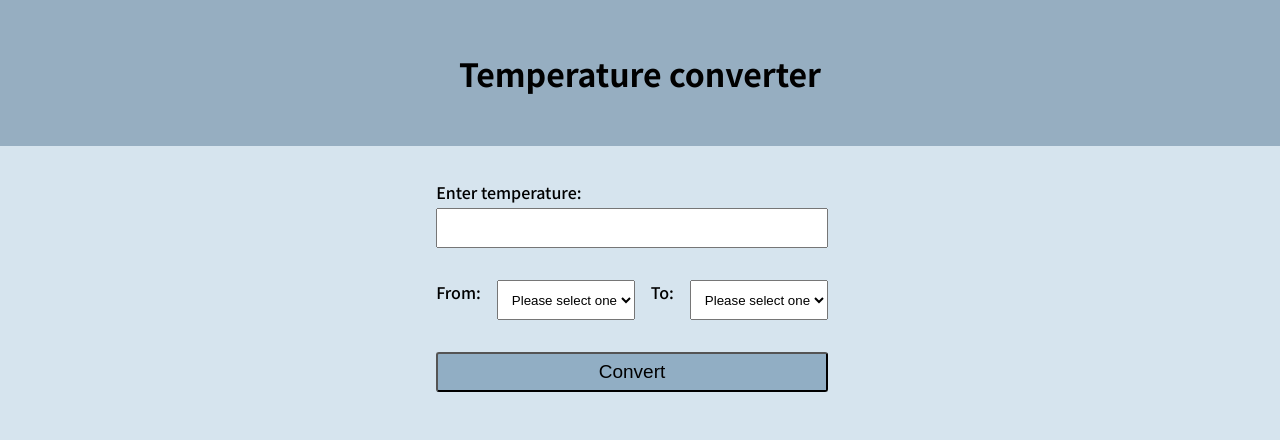
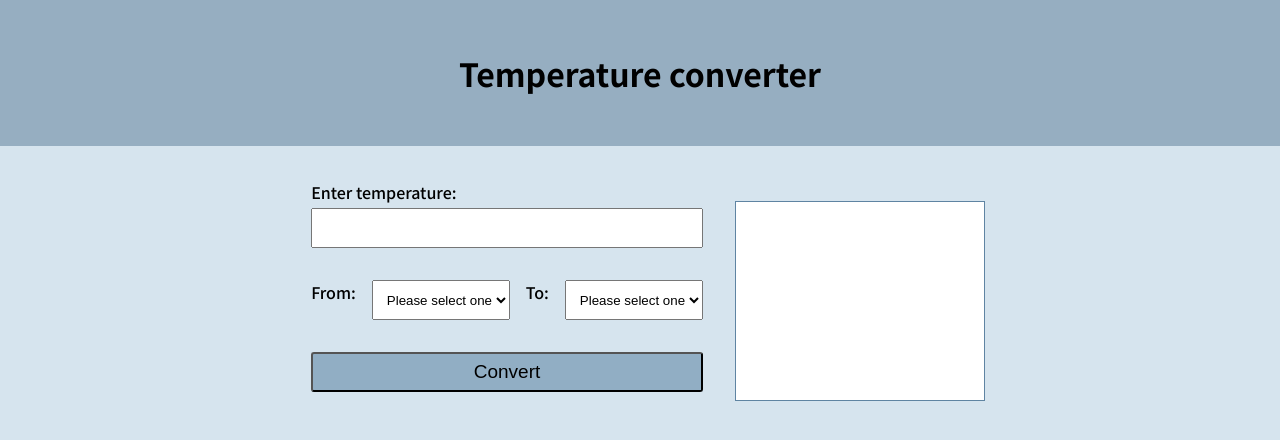
Before and after one commit to AnaScuturici/temperature-converter, a Vue app: page / in a window 1280 px wide. Shown: the top 440 px of the page. Built offline with nearby package versions, Linux system fonts and the light colour scheme.

Commit message:
add style for output component

```diff
--- a/src/components/Output.vue
+++ b/src/components/Output.vue
@@ -1,5 +1,5 @@
 <template>
-    <div>
+    <div class="output">
         <p :value="output" @input="$emit('update:output', $event.target.value)">{{output}}</p>
     </div>
 </template>
@@ -11,11 +11,28 @@
         text: String,
         output: {
             type: String,
-            default: '',
+            default: 'output',
         },
     },
 }
 </script>
 
-<style>
+<style scoped>
+.output {
+    height: 200px;
+    width: 250px;
+    border: 1px solid #5f84a2;
+    position: relative;
+    margin-top: 25px;
+    background: #fff;
+}
+p {
+    text-align: center;
+    margin: auto;
+    position: absolute;
+    top: 50%;
+    left: 50%;
+    transform: translate(-50%, -50%);
+    margin: 0;
+}
 </style>
```
